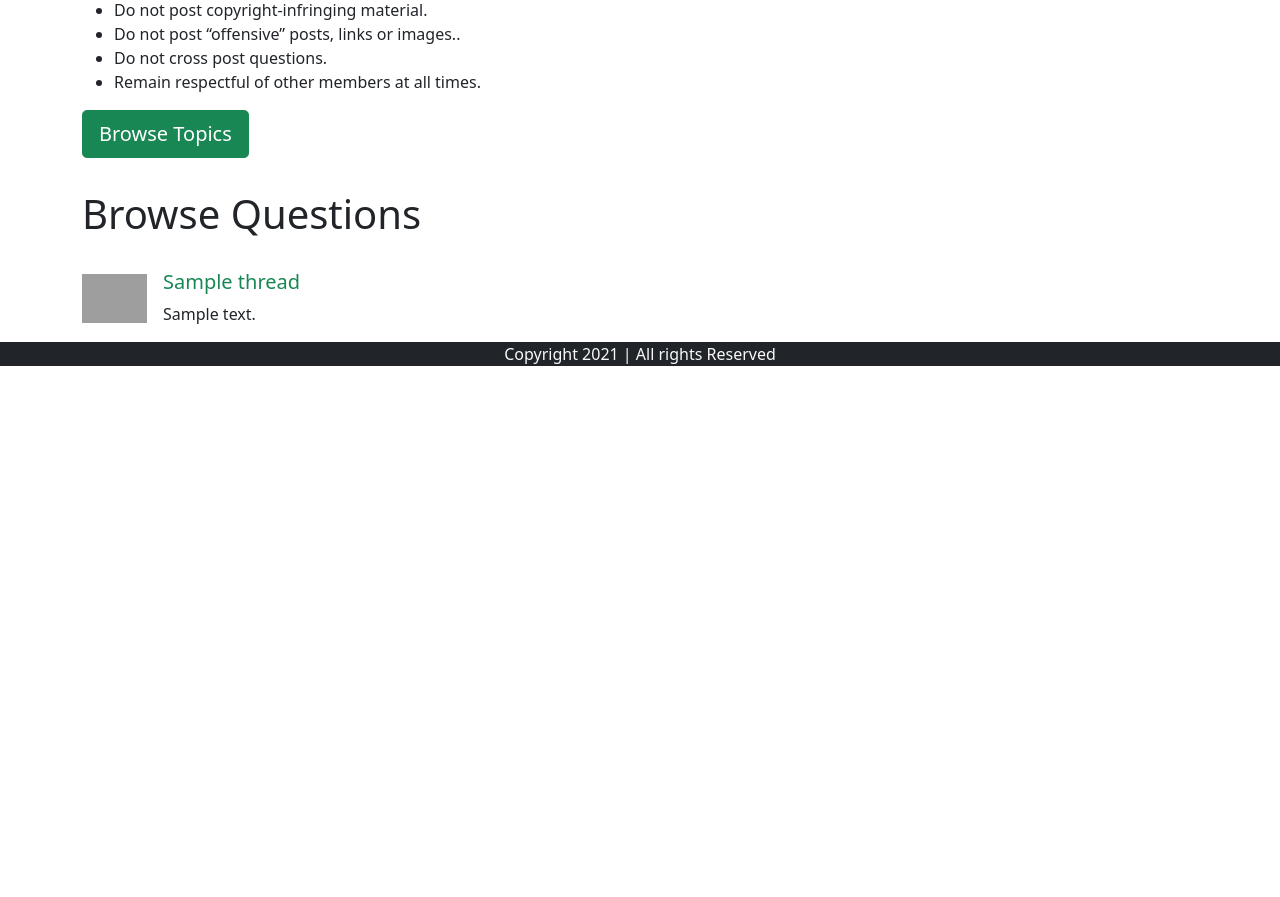
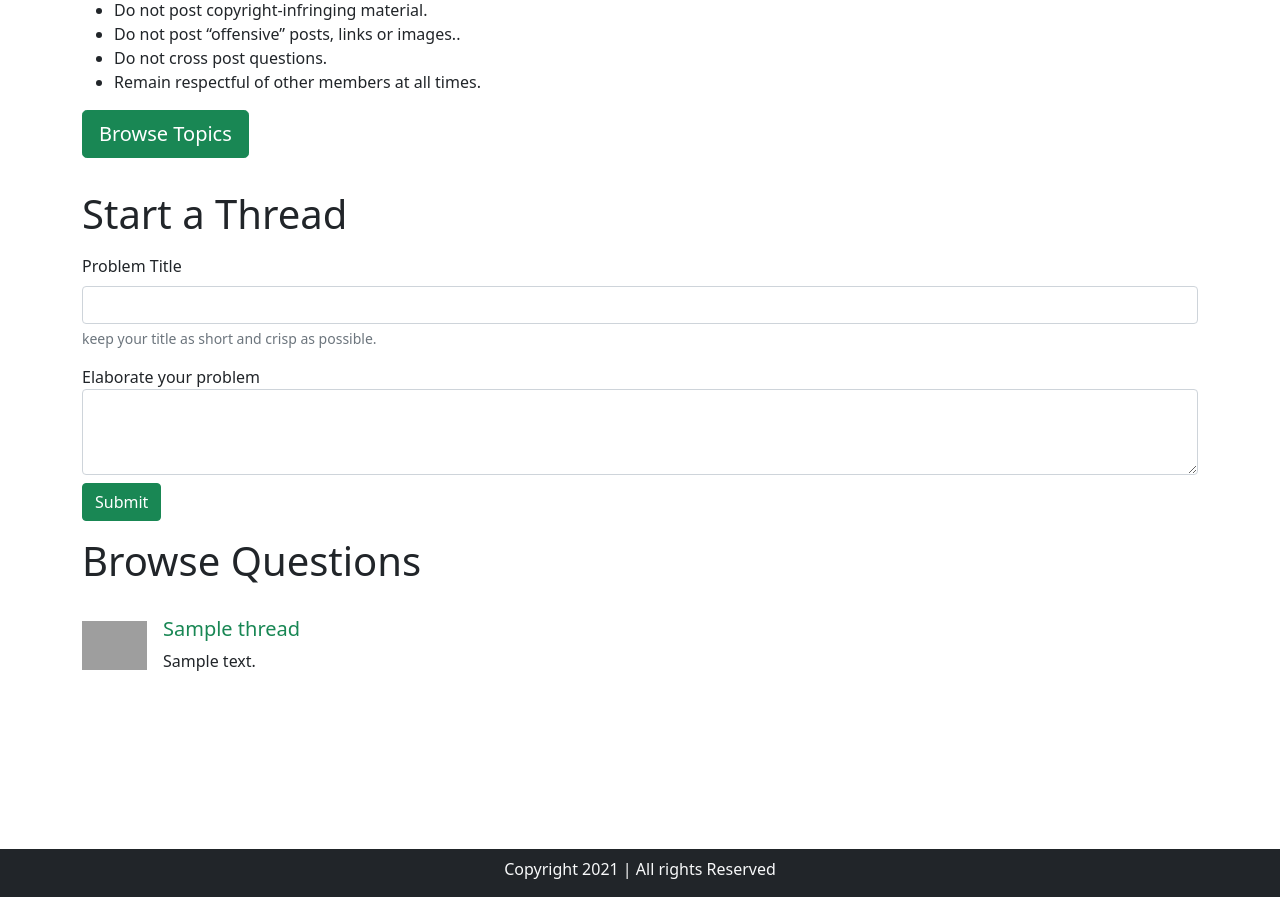
Before and after one commit to SSahil404/forum, a PHP site: page /threadsList.php?catid=1 in a window 1280 px wide. Shown: the part 354-1251 px from the top of the page. Before the commit the page ends 720 px from the top, so only its background shows below. Run offline with PHP 8.4, Linux system fonts and the light colour scheme; tables that the repository leaves empty or names only in its code hold one stand-in row (values such as "Sample post"); grey boxes are pictures that could not be loaded.

Commit message:
Adding Questions

```diff
--- a/components/_footer.php
+++ b/components/_footer.php
@@ -1,4 +1,4 @@
-<div class="container-fluid bg-dark text-light">
+<div class="container-fluid bg-dark text-light pt-2 pb-3">
     <p class="text-center mb-0">
         Copyright 2021 | All rights Reserved
     </p>
--- a/index.php
+++ b/index.php
@@ -54,7 +54,7 @@ include "./components/_dbConnect.php"; ?>
 
     <!-- categpry container -->
 
-    <div class="container my-4">
+    <div class="container my-4 categories">
         <h2 class="text-center"> iDiscuss - Browse Categories </h2>
         <div class="row">
 
--- a/style.css
+++ b/style.css
@@ -2,7 +2,11 @@ a {
     text-decoration: none;
     color: #198754;
 }
-a:hover {
+h5 a:hover {
     text-decoration: underline;
     color: #198754;
 }
+.categories,
+.questions {
+    min-height: 40vh;
+}
--- a/threadsList.php
+++ b/threadsList.php
@@ -28,6 +28,25 @@ include "./components/_dbConnect.php"; ?>
         $catDesc = $row["cat_desc"];
     }
     ?>
+    <?php
+    $showAlert = false;
+    $method = $_SERVER["REQUEST_METHOD"];
+    if ($method == "POST") {
+        //inserting threads into database
+        $threadTitle = $_POST["threadTitle"];
+        $threadDesc = $_POST["threadDesc"];
+        $sql = "INSERT INTO `threads` (`thread_title`, `thread_desc`, `thread_cat_id`, `thread_user_id`, `timestamp`)
+        VALUES ('$threadTitle', '$threadDesc', '$id', '0', current_timestamp())";
+        $result = mysqli_query($conn, $sql);
+        $showAlert = true;
+    }
+    if ($showAlert) {
+        echo '<div class="alert alert-success alert-dismissible fade show" role="alert">
+                <strong>Success!</strong> Your thread has been added, please wait for community to respond.
+                <button type="button" class="btn-close" data-bs-dismiss="alert" aria-label="Close"></button>
+            </div>';
+    }
+    ?>
 
     <!-- categpry container -->
 
@@ -49,13 +68,34 @@ include "./components/_dbConnect.php"; ?>
         </div>
     </div>
     <div class="container">
+        <h1 class="py-2">Start a Thread</h1>
+        <form action="<?php echo $_SERVER["REQUEST_URI"]; ?>" method="POST">
+            <div class="mb-3">
+                <label for="threadTitle" class="form-label">Problem Title</label>
+                <input type="text" class="form-control" id="threadTitle" name="threadTitle"
+                    aria-describedby="emailHelp">
+                <div id="emailHelp" class="form-text">keep your title as short and crisp as possible.</div>
+            </div>
+            <div class="form-group">
+                <label for="threadDesc">Elaborate your problem</label>
+                <textarea name="threadDesc" class="form-control" id="threadDesc" rows="3"></textarea>
+            </div>
+            <button type="submit" class="btn btn-success my-2">Submit</button>
+        </form>
+    </div>
+
+    <div class="container questions">
         <h1 class="py-2">Browse Questions</h1>
         <?php
         $id = $_GET["catid"];
         $sql = "SELECT * FROM `threads` WHERE thread_cat_id=$id";
         $result = mysqli_query($conn, $sql);
+        $noResult = true;
+        // $threadID = 1;
         while ($row = mysqli_fetch_assoc($result)) {
-            $threadTitle = $row["thread_id"];
+            $noResult = false;
+            // $threadID++;
+            $threadID = $row["thread_id"];
             $threadTitle = $row["thread_title"];
             $threadDesc = $row["thread_desc"];
 
@@ -66,7 +106,9 @@ include "./components/_dbConnect.php"; ?>
                     </div>
                     <div class="flex-grow-1 ms-3 my-3">
                         <h5 class="mt-0">
-                            <a href="thread.php">' .
+                            <a href="thread.php?threadid=' .
+                $id .
+                '            ">' .
                 $threadTitle .
                 '           </a>
                         </h5>
@@ -75,8 +117,21 @@ include "./components/_dbConnect.php"; ?>
                 '   </div>
                 </div>';
         }
+        if ($noResult) {
+            echo '<div class="jumbotron jumbotron-fluid">
+                    <div class="container">
+                        <p class="display-4">There is no threads.</p>
+                        <hr class="my-2">
+                        <p class="lead">
+                            <b>Be the first person to start the thread!</b>
+                        </p>
+                    </div>
+                </div>';
+        }
         ?>
     </div>
+
+
 
     <?php include "./components/_footer.php"; ?>
 
```
Also changed, not shown: thread.php (added, +94 -0 lines).
